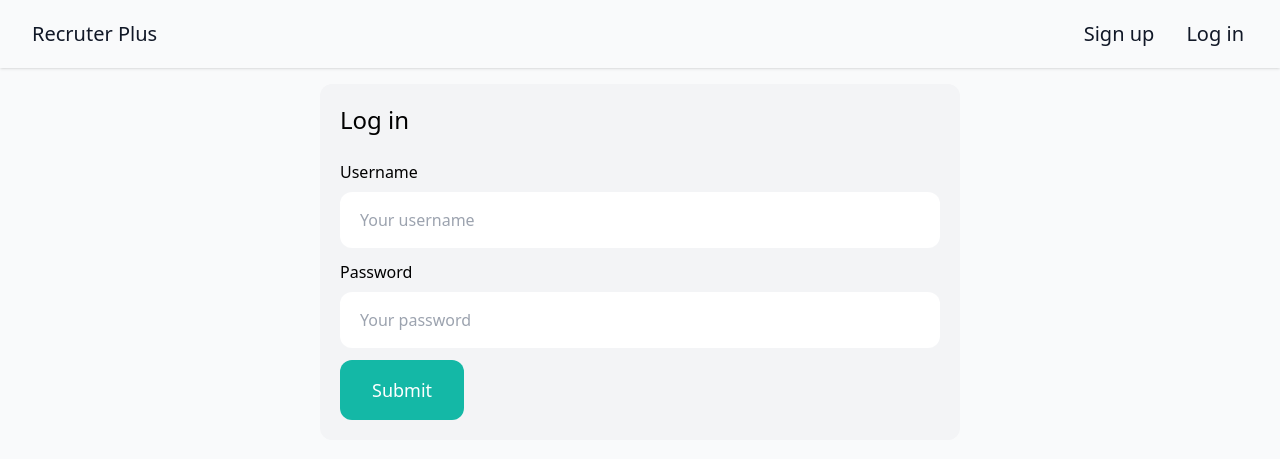
After one commit to albanmurturi/recruter_plus, a Django app: page /login/ in a window 1280 px wide. The commit adds this page. Shown: the top 459 px of the page. Run offline with Django 4.2, Linux system fonts and the light colour scheme; some libraries are stand-ins or nearby versions.

Commit message:
Initial register/login feature

```diff
--- a/app/settings.py
+++ b/app/settings.py
@@ -28,6 +28,9 @@ DEBUG = True
 
 ALLOWED_HOSTS = []
 
+LOGIN_URL = '/login/'
+LOGIN_REDIRECT_URL = '/'
+LOGOUT_REDIRET_URL = '/'
 
 # Application definition
 
--- /dev/null
+++ b/core/forms.py
@@ -0,0 +1,46 @@
+from django import forms
+from django.contrib.auth.forms import UserCreationForm, AuthenticationForm
+from django.contrib.auth.models import User
+
+class LoginForm(AuthenticationForm):
+    username = forms.CharField(widget=forms.TextInput(attrs={
+        'placeholder': 'Your username',
+        'class': 'w-full py-4 px-5 rounded-xl'
+
+    }))
+    password = forms.CharField(widget=forms.PasswordInput(attrs={
+        'placeholder': 'Your password',
+        'class': 'w-full py-4 px-5 rounded-xl'
+
+    }))
+
+
+class SignupForm(UserCreationForm):
+    class Meta:
+        model= User
+        fields = ('username', 'email', 'password1','password2')
+
+    username =  forms.CharField(widget=forms.TextInput(attrs={
+        'placeholder': 'Your username',
+        'class': 'w-full py-4 px-5 rounded-xl'
+
+    }))
+
+    email =  forms.CharField(widget=forms.EmailInput(attrs={
+        'placeholder': 'Your email adress',
+        'class': 'w-full py-4 px-5 rounded-xl'
+
+    }))
+
+    password1 =  forms.CharField(widget=forms.PasswordInput(attrs={
+        'placeholder': 'Your password',
+        'class': 'w-full py-4 px-5 rounded-xl'
+
+    }))
+
+
+    password2 =  forms.CharField(widget=forms.PasswordInput(attrs={
+        'placeholder': 'Repeat password',
+        'class': 'w-full py-4 px-5 rounded-xl'
+
+    }))
--- a/core/templates/base.html
+++ b/core/templates/base.html
@@ -6,16 +6,51 @@
     <title>My Django App</title>
     <!-- Import Tailwind CSS from CDN -->
     <script src="https://cdn.tailwindcss.com"></script>
+
+<script>
+    function toggleDropdown() {
+        var dropdown = document.getElementById('user-menu-dropdown');
+        dropdown.classList.toggle('hidden');
+    }
+
+    // Close dropdown when clicking outside of it
+    document.addEventListener('click', function (event) {
+        var isClickInside = document.getElementById('user-menu').contains(event.target) ||
+            document.getElementById('user-menu-dropdown').contains(event.target);
+
+        if (!isClickInside) {
+            document.getElementById('user-menu-dropdown').classList.add('hidden');
+        }
+    });
+</script>
 </head>
 <body class="bg-gray-50">
     <header class="text-gray-600 body-font shadow w-full">
         <div class="container mx-auto flex flex-wrap p-5 flex-col md:flex-row items-center">
-            <a href="{% url 'index' %}" class="flex title-font font-medium items-center text-gray-900 mb-4 md:mb-0">
+            <a href="{% url 'core:index' %}" class="flex title-font font-medium items-center text-gray-900 mb-4 md:mb-0">
                 <span class="ml-3 text-xl">Recruter Plus</span>
             </a>
 
             <div class="flex-1"></div>
-            <a href="{% url 'interview' %}" class="text-gray-900 text-xl">My Interviews</a>
+            {% if request.user.is_authenticated %}
+                <a href="{% url 'interview' %}" class="px-4 text-gray-900 text-xl">My Interviews</a>
+                <div class="relative" onclick="toggleDropdown()">
+                    <a id="user-menu" class="flex items-center px-4 text-gray-900 text-xl cursor-pointer">
+                        {{ request.user.username }}
+                        {% with email_hash=request.user.email|lower|add:'gravatar' %}
+                            <img src="https://www.gravatar.com/avatar/{{ email_hash }}?s=40&d=identicon" alt="Profile Image" class="w-8 h-8 rounded-full ml-2" />
+                        {% endwith %}
+                    </a>
+                    <div id="user-menu-dropdown" class="hidden absolute right-0 mt-2 w-48 bg-white border rounded-md shadow-lg">
+                        <a href="#" class="cursor-not-allowed opacity-50 block px-4 py-2 text-gray-800 hover:bg-gray-200">Profile</a>
+                        <a href="#" class="cursor-not-allowed opacity-50 block px-4 py-2 text-gray-800 hover:bg-gray-200">Settings</a>
+                        <a href="" class="block px-4 py-2 text-gray-800 hover:bg-gray-200">Logout</a>
+                    </div>
+                </div>
+            {% else %}
+                 <a href="{% url 'core:signup' %}" class="px-4 text-gray-900 text-xl">Sign up</a>
+                 <a href="{% url 'core:login' %}" class="px-4 text-gray-900 text-xl">Log in</a>
+            {% endif %}
         </div>
     </header>
 
--- /dev/null
+++ b/core/templates/core/login.html
@@ -0,0 +1,36 @@
+{% extends 'base.html' %}
+
+{% block title %}Log in{% endblock %}
+
+{% block content %}
+<div class="w-1/2 my-4 p-5 mx-auto bg-gray-100 rounded-xl">
+    <h1 class="mb-6 text-2xl">Log in</h1>
+
+    <form method="post" action=".">
+        {% csrf_token %}
+
+        <div class="mb-3">
+            <label class="inline-block mb-2">Username</label><br>
+            {{ form.username }}
+        </div>
+
+        <div class="mb-3">
+            <label class="inline-block mb-2">Password</label><br>
+            {{ form.password }}
+        </div>
+
+        {% if form.errors or form.non_field_errors %}
+             <div class="mb-3 p-6 bg-red-100 rounded-xl">
+                {% for field in form %}
+                    {{ field.errors }}
+                {% endfor %}
+
+                {{ form.non_field_errors }}
+            </div>
+        {% endif %}
+
+
+        <button class="py-4 px-8 text-lg bg-teal-500 hover:bg-teal-700 rounded-xl text-white">Submit</button>
+    </form>
+</div>
+{% endblock %}
--- a/core/urls.py
+++ b/core/urls.py
@@ -1,7 +1,13 @@
 from django.urls import path
 from . import views
+from django.contrib.auth import views as auth_views
+from .forms import LoginForm
+
+app_name = 'core'
 
 urlpatterns = [
     path('', views.index, name='index'),
     path('subject/<int:id>/', views.subject_detail, name='subject_detail'),
+    path('signup/', views.signup, name='signup'),
+    path('login/', auth_views.LoginView.as_view(template_name='core/login.html', authentication_form=LoginForm), name='login'),
 ]
--- a/interview/urls.py
+++ b/interview/urls.py
@@ -2,6 +2,6 @@ from django.urls import path
 from . import views
 
 urlpatterns = [
-    path('', views.index, name='interview'),
+    path('', views.interview, name='interview'),
     path('<int:id>/', views.interview_detail, name='interview_detail'),
 ]
--- a/interview/views.py
+++ b/interview/views.py
@@ -3,7 +3,7 @@ from interview.models import Interview
 from django.db.models import Prefetch
 
 # Create your views here.
-def index(request):
+def interview(request):
     interviews = Interview.objects.all()
     print("interviews", interviews)
     return render(request, 'interview/interview.html', {
```
Also changed, not shown: core/templates/core/signup.html (added, +46 -0 lines), core/views.py (+18 -2 lines), 1 other file.
